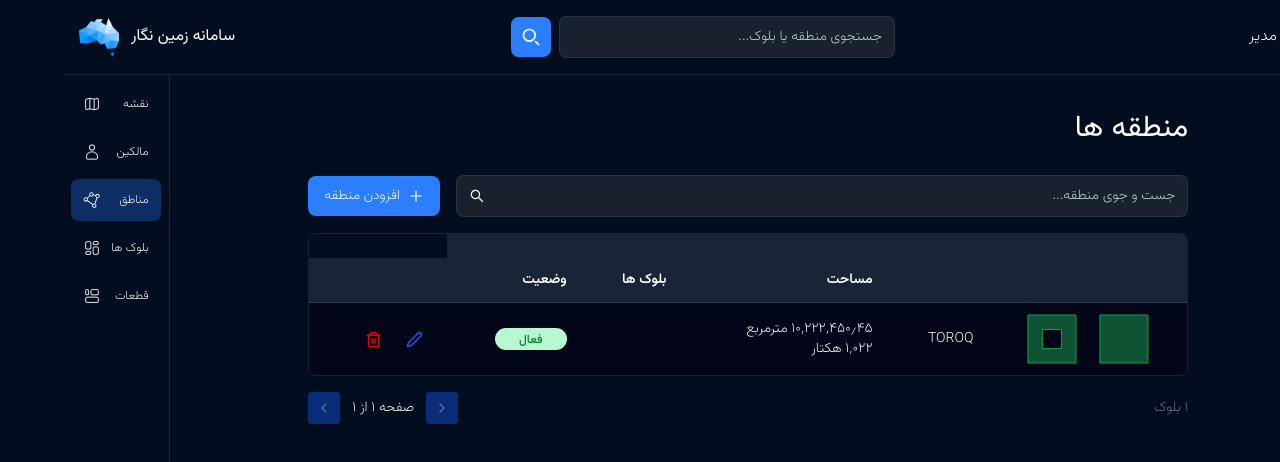
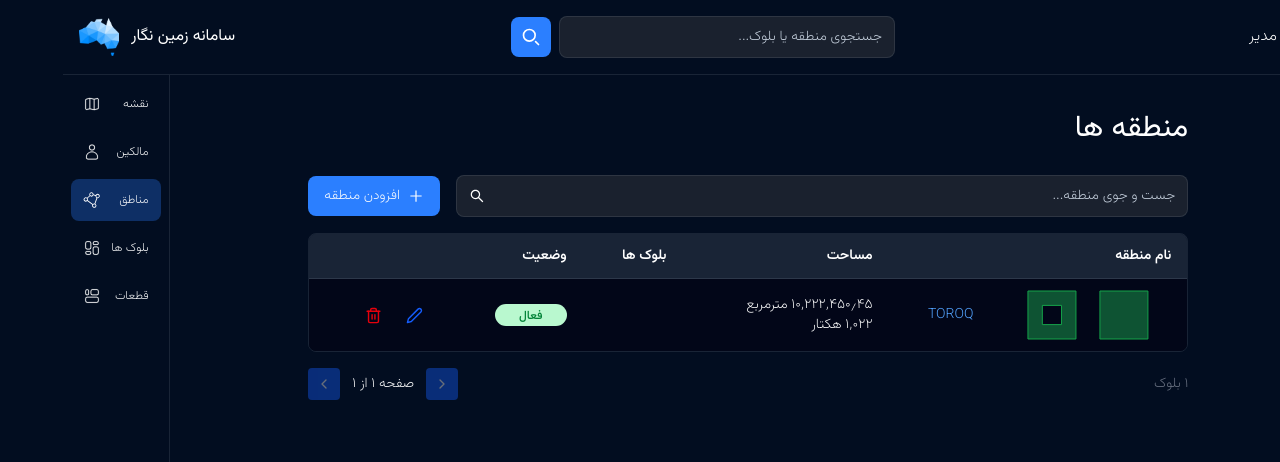
Before and after one commit to navid-nrz/zaminnegar-ui, a Next.js app: page /regions in a window 1280 px wide. Shown: the top 462 px of the page. Built offline with nearby package versions, Linux system fonts and the light colour scheme.

Commit message:
feat: draft for RegionDetails page

```diff
--- /dev/null
+++ b/src/app/(dashboard)/regions/[id]/page.tsx
@@ -0,0 +1,8 @@
+export const instant = false;
+export default async function RegionDetails({
+  params,
+}: {
+  params: Promise<{ id: string }>;
+}) {
+  return (await params).id;
+}
--- a/src/app/components/dashboard/regions/RegionsTable.tsx
+++ b/src/app/components/dashboard/regions/RegionsTable.tsx
@@ -27,6 +27,7 @@ import {
 import type { IRegion } from "@/app/features/regions/interface";
 import { toPersianNumber } from "@/app/util";
 import { SvgPolygon } from "../SvgMultiPolygon";
+import Link from "next/link";
 
 export enum RegionStatus {
   ACTIVE = "active",
@@ -80,23 +81,31 @@ export default function RegionsTable({
 }: RegionsTableProps) {
   const columns = useMemo<ColumnDef<typeof features, Region>[]>(
     () => [
-        createColumnHelper<typeof features, Region>().group({
-          id: "name",
-          // header: "نام منطقه",
-          columns: [{
+      {
         accessorKey: "id",
-        header: "",
-        cell({row}) {
-          return <SvgPolygon height="3rem" multiPolygon={row.original.territory} />
+        header: "نام منطقه",
+        cell({ row }) {
+          return (
+            <SvgPolygon height="3rem" multiPolygon={row.original.territory} />
+          );
         },
       },
       {
-        accessorKey: "name",        header: "",
-        // sortingFn: "alphanumeric",
+        accessorKey: "name",
+        header: "",
+        sortingFn: "alphanumeric",
         filterFn: "includesString",
-      },]
-        }),
-
+        cell({ row }) {
+          return (
+            <Link
+              className="w-full inline-block h-full text-blue-400 hover:underline underline-offset-4"
+              href={{ pathname: `/regions/${row.original.id}` }}
+            >
+              {row.original.name}
+            </Link>
+          );
+        },
+      },
       {
         accessorKey: "areaM2",
         header: "مساحت",
@@ -150,7 +159,7 @@ export default function RegionsTable({
                 event.stopPropagation();
                 onEdit(row.original);
               }}
-              className="rounded p-2 text-blue-600 hover:bg-blue-900 transition duration-300"
+              className="isolate cursor-pointer rounded p-2 text-blue-600 hover:bg-blue-900 transition duration-300"
             >
               <FiEdit2 size={17} />
             </button>
@@ -162,7 +171,7 @@ export default function RegionsTable({
                 event.stopPropagation();
                 onDelete(row.original);
               }}
-              className="rounded p-2 text-red-600 hover:bg-red-900 transition duration-300"
+              className="isolate cursor-pointer rounded p-2 text-red-600 hover:bg-red-900 transition duration-300"
             >
               <FiTrash2 size={17} />
             </button>
@@ -260,7 +269,7 @@ export default function RegionsTable({
                   }}
                   tabIndex={0}
                   aria-label={`Open block ${row.original.name}`}
-                  className="cursor-pointer border-t border-slate-200/10 hover:bg-slate-800 odd:bg-slate-950 focus-visible:outline-2 focus-visible:outline-blue-500"
+                  className="border-t border-slate-200/10 hover:bg-slate-800 odd:bg-slate-950 focus-visible:outline-2 focus-visible:outline-blue-500"
                 >
                   {row.getVisibleCells().map((cell) => (
                     <td key={cell.id} className="px-4 py-3 text-right">
```
